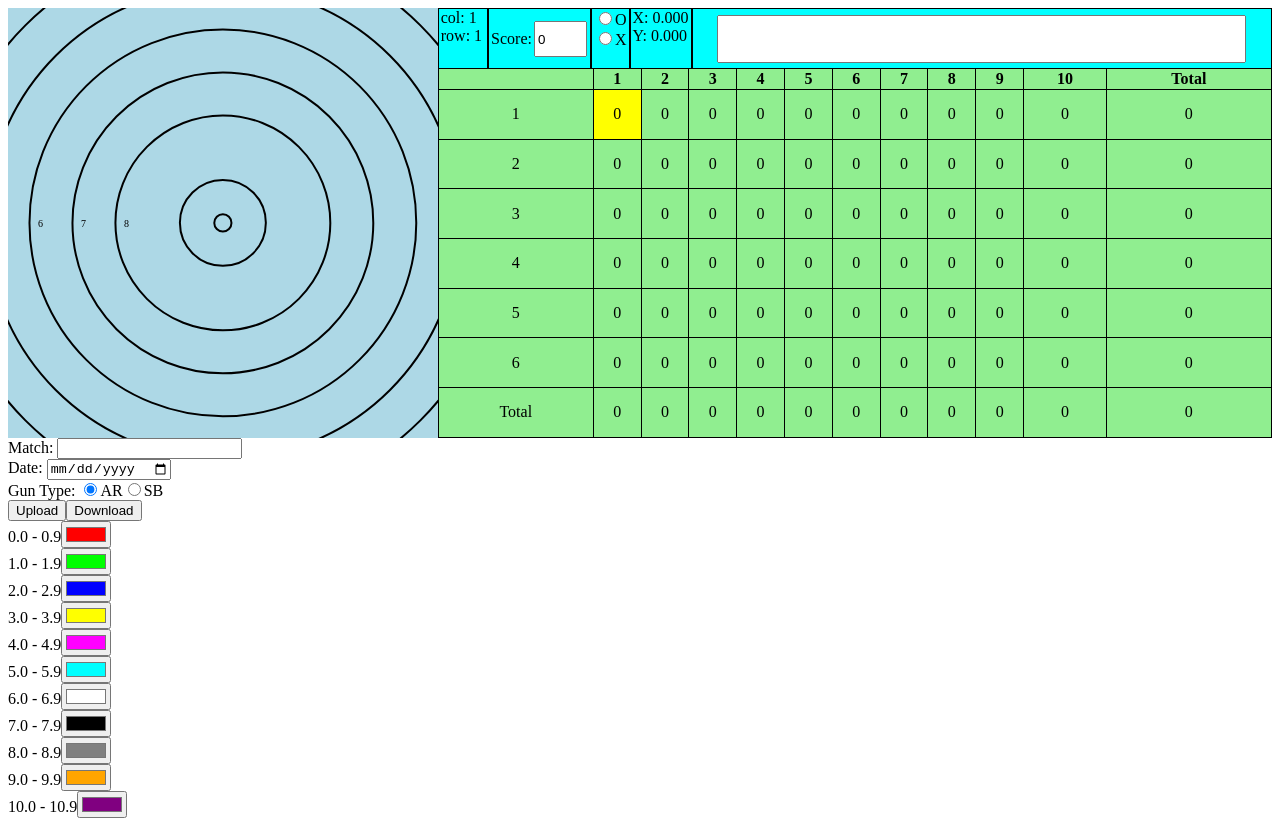
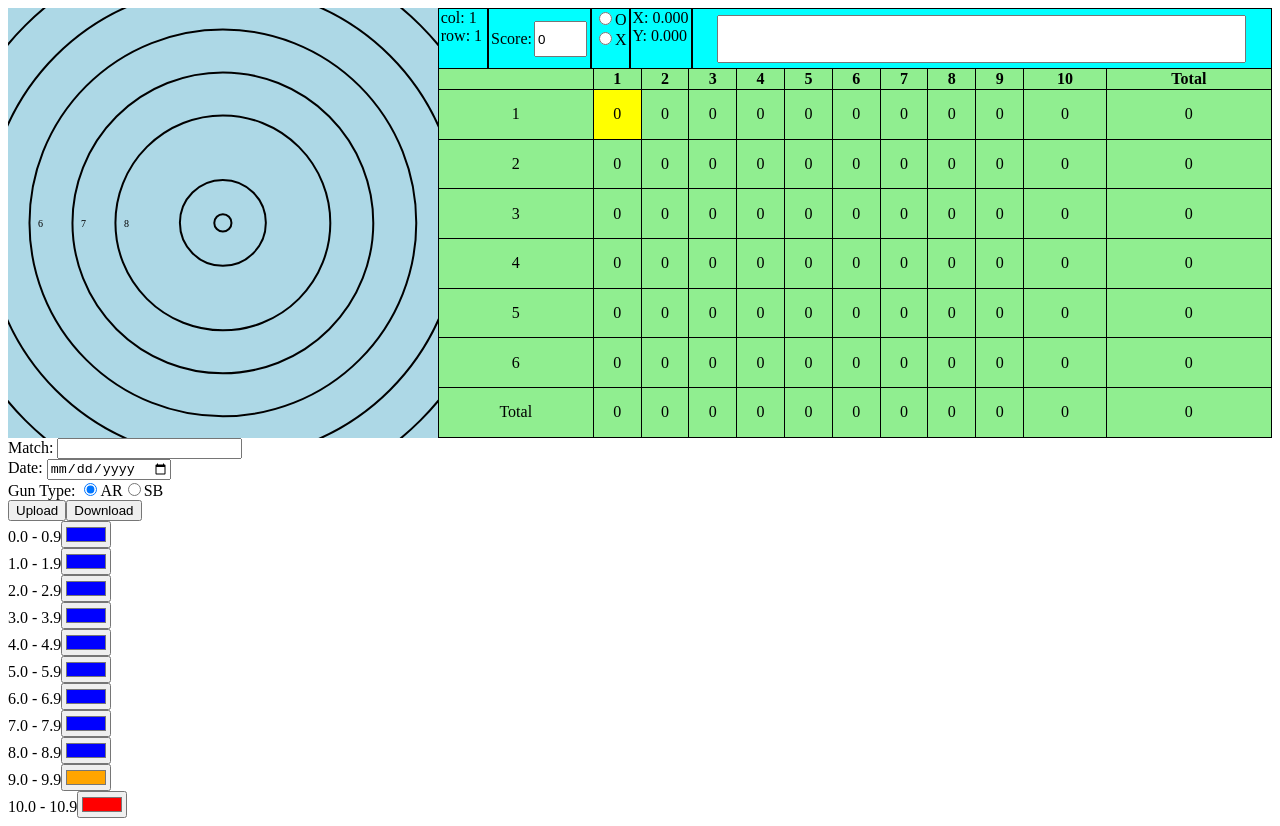
Before and after one commit to konbraphat51/Marksman, a Vue app: page / in a window 1280 px wide. Built offline with nearby package versions, Linux system fonts and the light colour scheme.

Commit message:
set default color

```diff
--- a/src/App.vue
+++ b/src/App.vue
@@ -123,17 +123,17 @@ export default {
 			commentSelected: "",
 			sumComments: [], // row -> column -> all
 			colors: [
-				"#FF0000", // 0.0-0.9
-				"#00FF00", // 1.0-1.9
+				"#0000FF", // 0.0-0.9
+				"#0000FF", // 1.0-1.9
 				"#0000FF", // 2.0-2.9
-				"#FFFF00", // 3.0-3.9
-				"#FF00FF", // 4.0-4.9
-				"#00FFFF", // 5.0-5.9
-				"#FFFFFF", // 6.0-6.9
-				"#000000", // 7.0-7.9
-				"#808080", // 8.0-8.9
+				"#0000FF", // 3.0-3.9
+				"#0000FF", // 4.0-4.9
+				"#0000FF", // 5.0-5.9
+				"#0000FF", // 6.0-6.9
+				"#0000FF", // 7.0-7.9
+				"#0000FF", // 8.0-8.9
 				"#FFA500", // 9.0-9.9
-				"#800080", // 10.0-10.9
+				"#FF0000", // 10.0-10.9
 			],
 			metadata: {
 				match: "",
```
